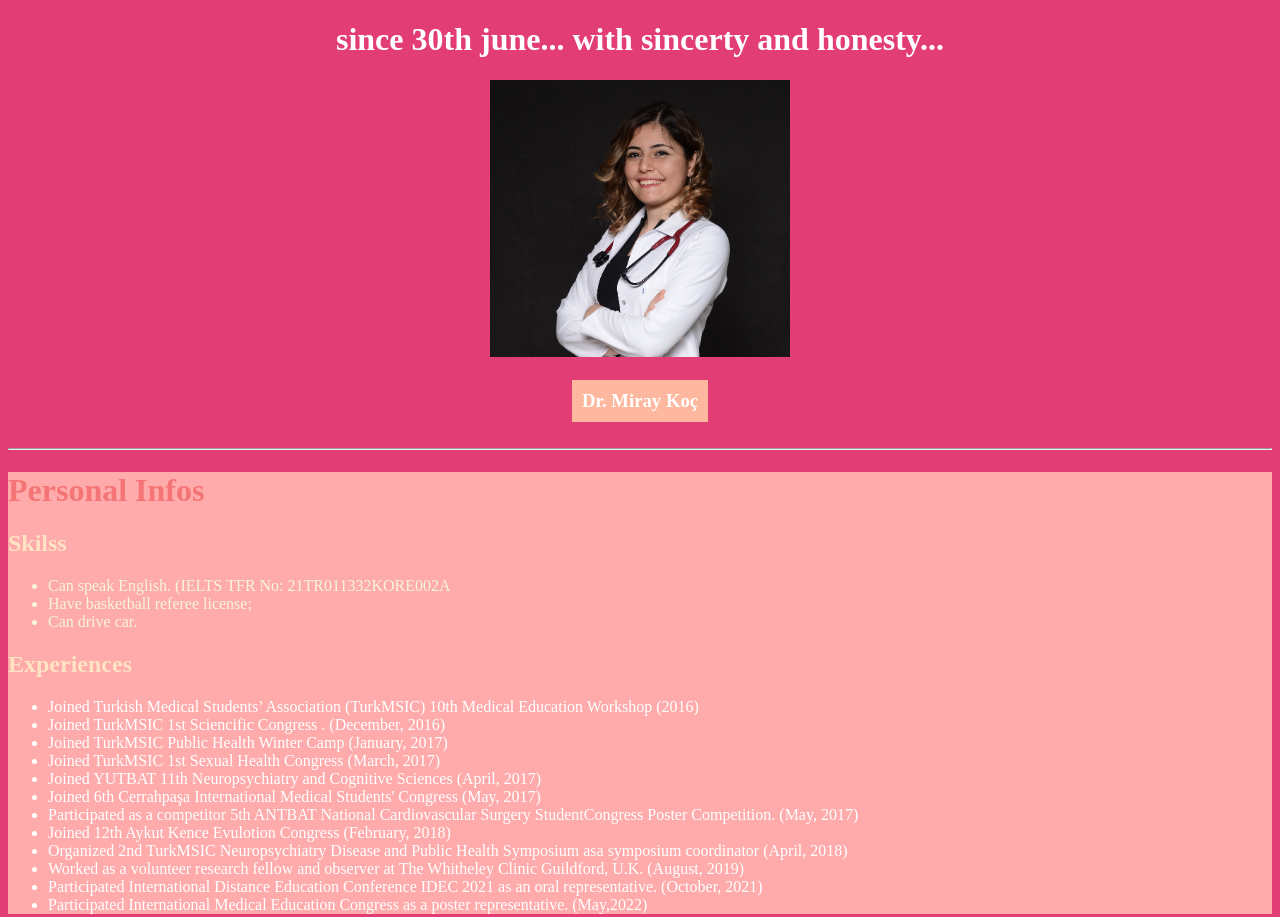
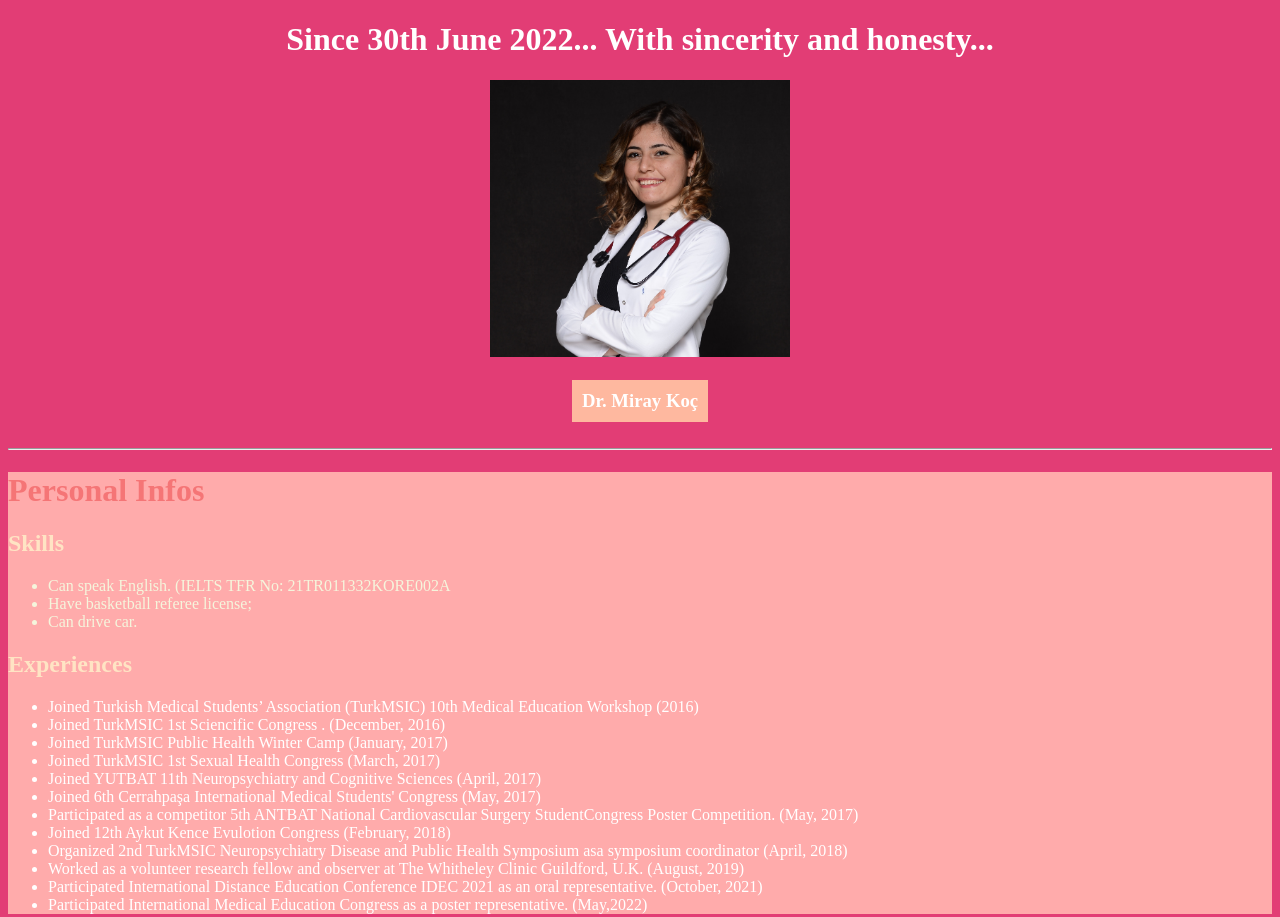
Before and after one commit to miraykoc/my-first-site, a plain HTML site: page index.html in a window 1280 px wide. Shown: the top 917 px of the page. Drawn offline with Linux system fonts and the light colour scheme.

Commit message:
correct misspellings

```diff
--- a/index.html
+++ b/index.html
@@ -10,7 +10,7 @@
 </head>
 
 <body style="background-color: #e23d75; color: white">
-    <h1 style="text-align: center">since 30th june... with sincerty and honesty...</h1>
+    <h1 style="text-align: center">Since 30th June 2022... With sincerity and honesty...</h1>
 
     <div class="image-wrapper"
         style="display: flex; align-items: center; justify-content: center; flex-direction: column;  ">
@@ -22,7 +22,7 @@
     <hr>
     <div class="personal infos" style="background-color: #ffabab ">
         <h1 style="text-align: left; color:#f57576" :>Personal Infos</h1>
-        <h2 style="text-align: left; color: bisque" :>Skilss</h2>
+        <h2 style="text-align: left; color: bisque" :>Skills</h2>
         <ul style="text-align: left; color:beige" :>
             <li>Can speak English. (IELTS TFR No: 21TR011332KORE002A</li>
             <li>Have basketball referee license;</li>
```
